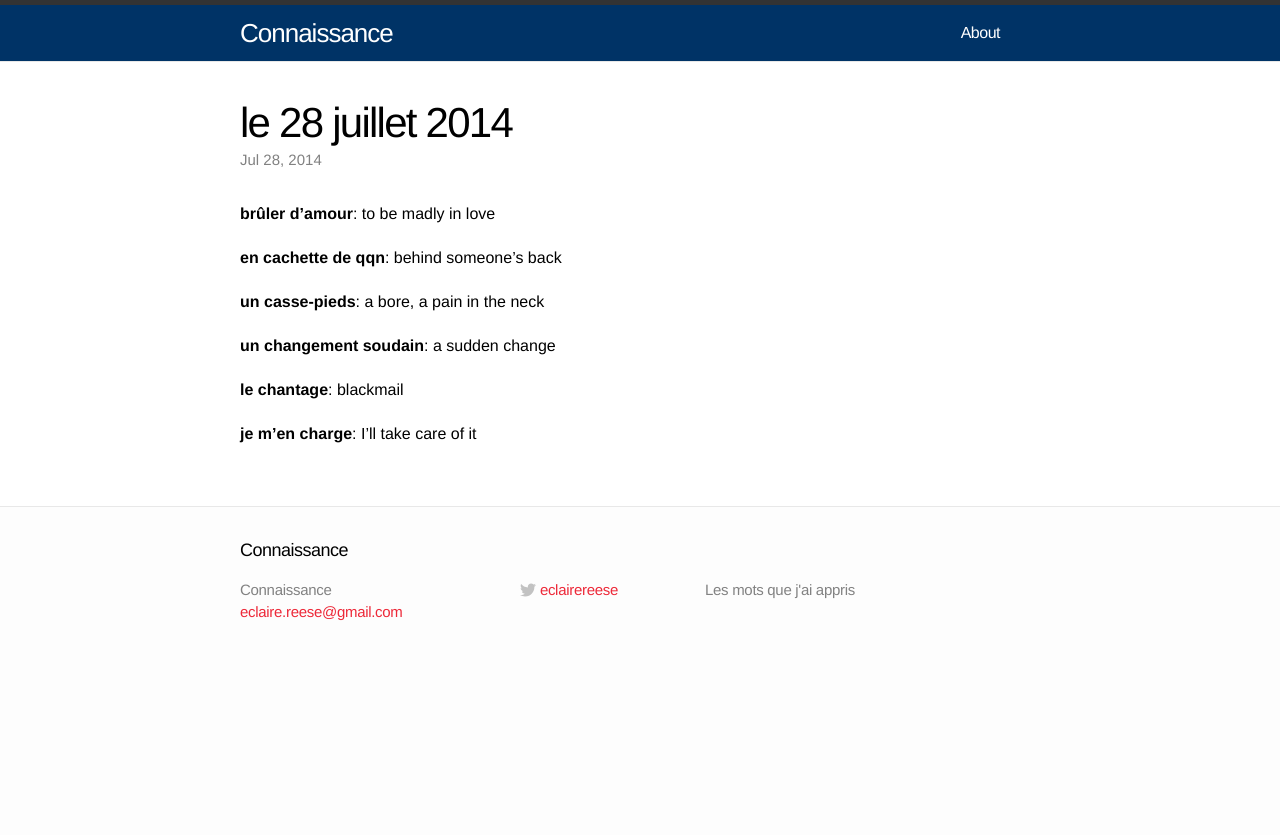
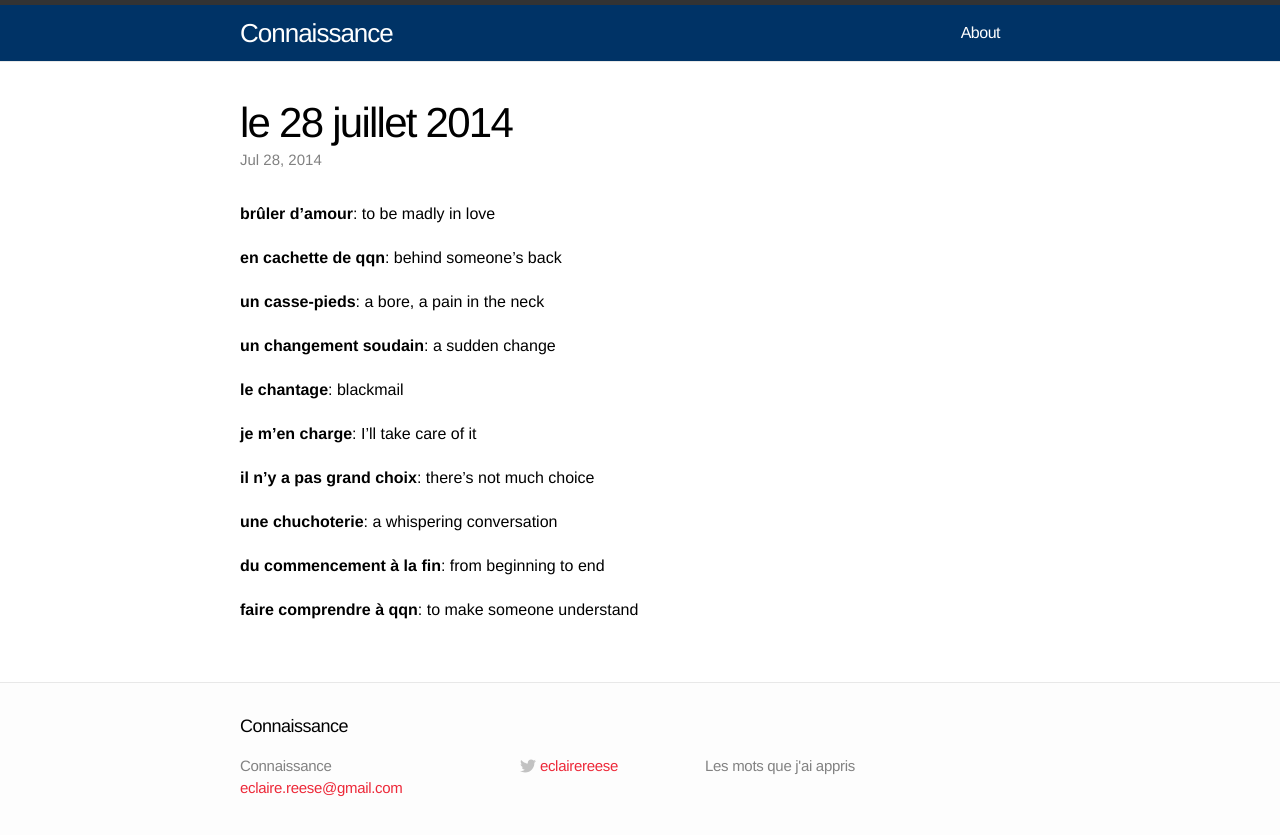
Before and after one commit to emilyreese/connaissance, a Jekyll site: the page built from _posts/2014-07-28-le-28-juillet-2014.markdown, in a window 1280 px wide. Shown: the top 835 px of the page. Built offline with Jekyll 4.4.1, drawn with Linux system fonts in a browser that asks for light colours.

Commit message:
le 28 juillet: add more words because can't sleep

```diff
--- a/_posts/2014-07-28-le-28-juillet-2014.markdown
+++ b/_posts/2014-07-28-le-28-juillet-2014.markdown
@@ -16,3 +16,11 @@ categories: mots
 **le chantage**: blackmail
 
 **je m'en charge**: I'll take care of it
+
+**il n'y a pas grand choix**: there's not much choice
+
+**une chuchoterie**: a whispering conversation
+
+**du commencement à la fin**: from beginning to end
+
+**faire comprendre à qqn**: to make someone understand
```
